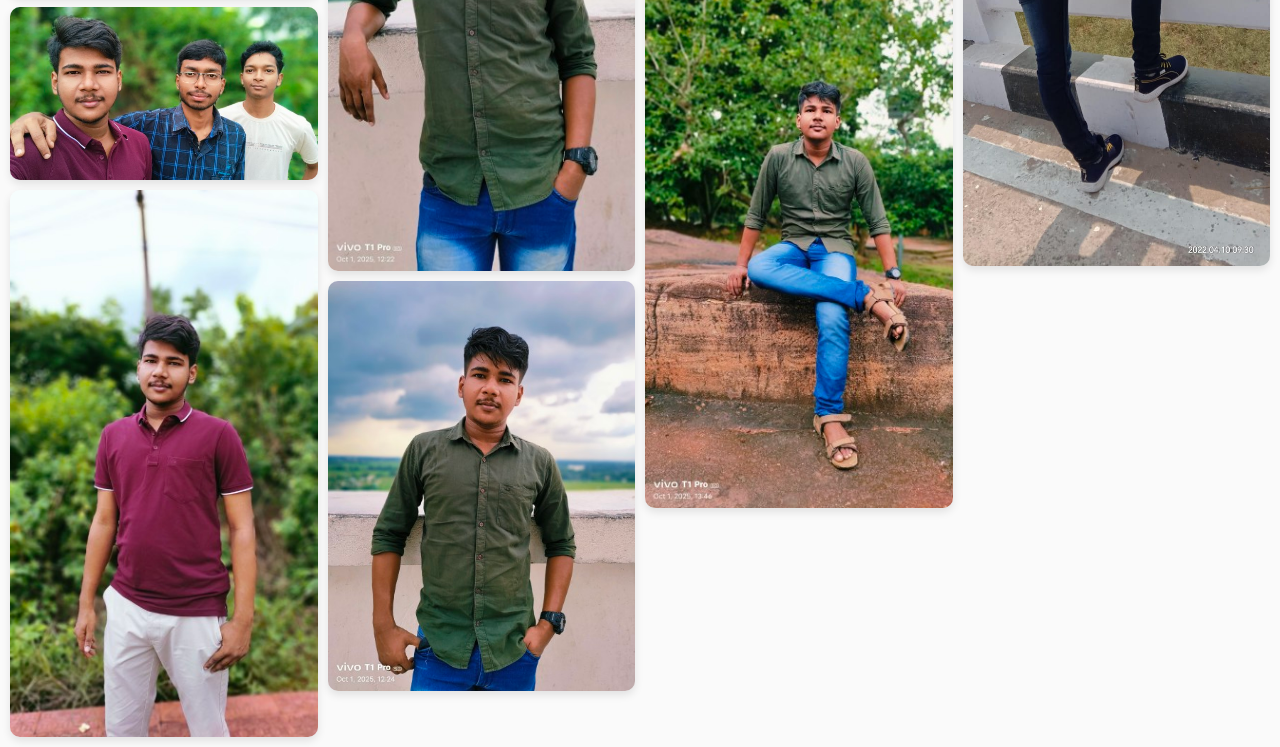
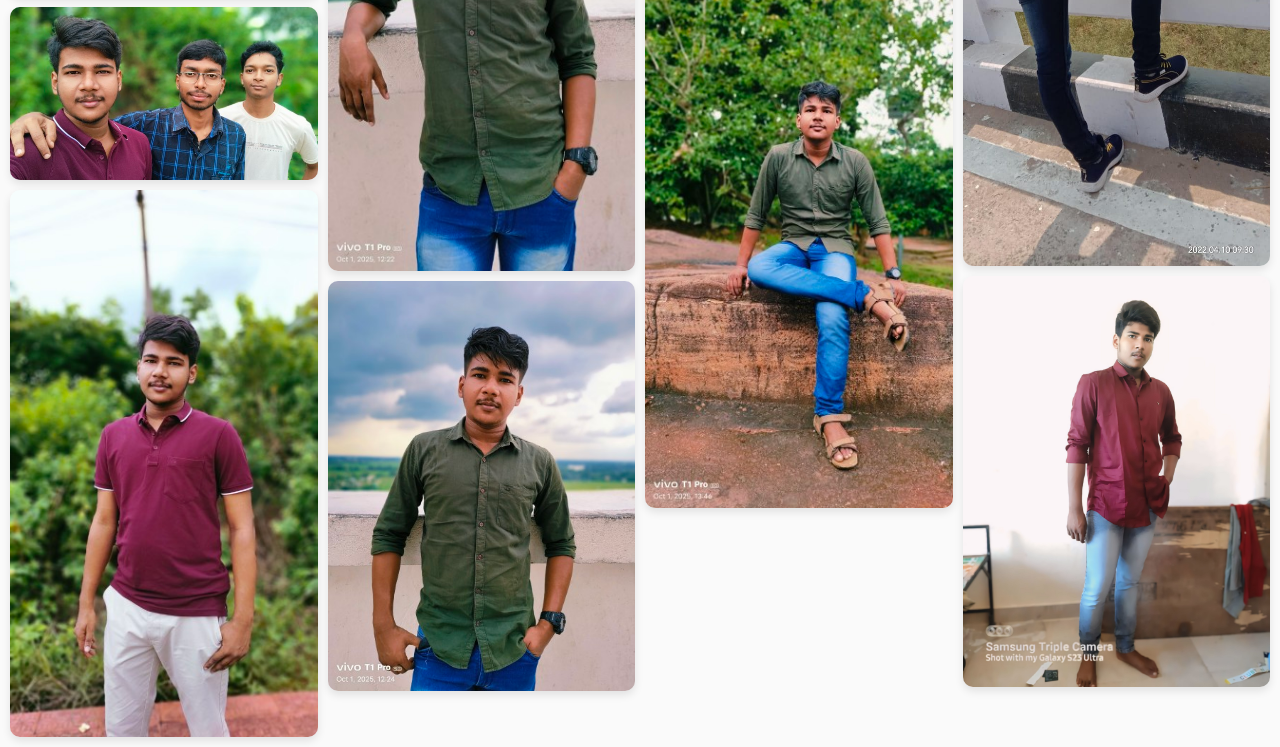
Before and after one commit to rajputpankaj3737-a11y/grid_photo, a plain HTML site: page index.html in a window 1280 px wide. Shown: the part 1885-2632 px from the top of the page. Drawn offline with Linux system fonts and the light colour scheme.

Commit message:
Photos are updated

```diff
--- a/index.html
+++ b/index.html
@@ -36,6 +36,7 @@
     <div class="grid-item"><img src="./web_pic/IMG-20230727-WA0028.jpg" alt="Photo 25" /></div>
     <div class="grid-item"><img src="./web_pic/IMG-20230727-WA0047.jpg" alt="Photo 26" /></div>
     <div class="grid-item"><img src="./web_pic/IMG-20230727-WA0055.jpg" alt="Photo 27" /></div>
+    <div class="grid-item"><img src="./web_pic/1711427629435.jpg" alt="Photo 28" /></div>
   </div>
 </body>
 </html>
```
Also changed, not shown: web_pic/1711427629435.jpg (added).
